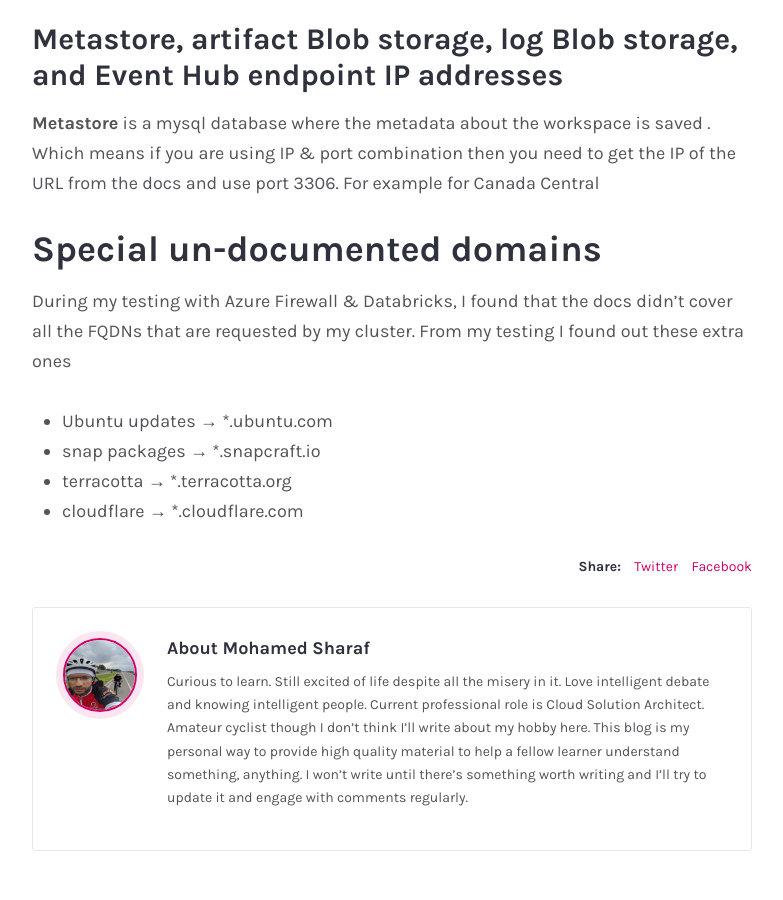
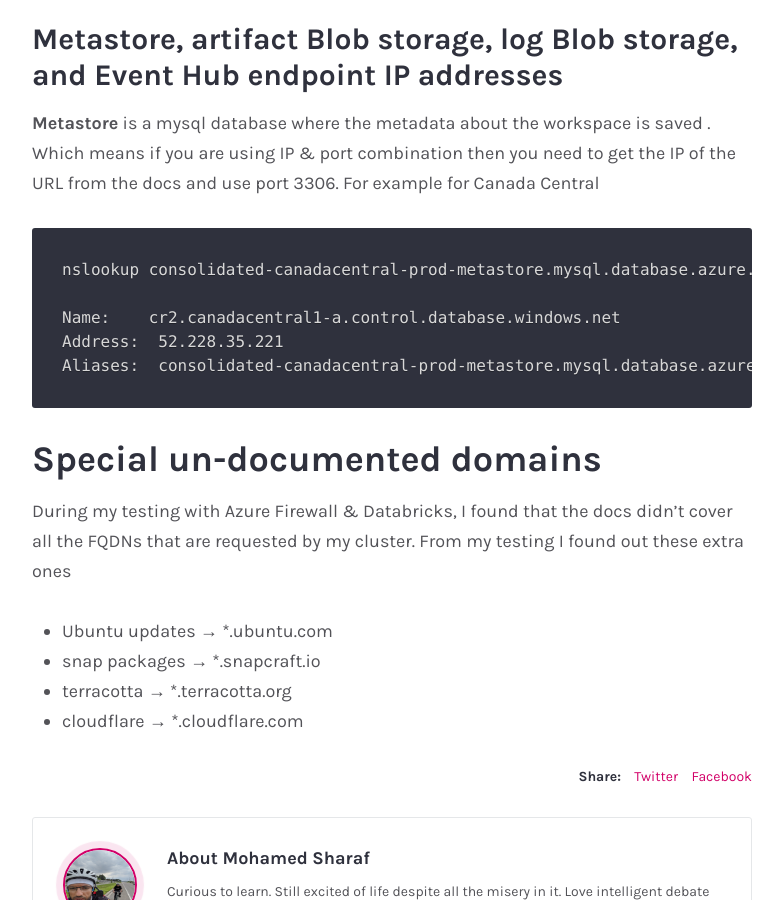
Before and after one commit to mosharafMS/cloudsafari, a Jekyll site: the page built from _posts/2020-09-05-Azure-Databricks-VNET-Integration.md, in a window 1280 px wide and 900 px high, scrolled down 6080 px. Shown: the whole window, without its empty margins (248-1031 px from the left). Built offline with Jekyll 4.4.1, drawn with Linux system fonts in a browser that asks for light colours; some web fonts are replaced; our own code applies the rules of GitHub Pages for plain Markdown files; comment, search, counter and statistics services are not loaded.

Commit message:
_posts/2020-09-05-Azure-Databricks-VNET-Integration.md updated from https://stackedit.io/

```diff
--- a/_posts/2020-09-05-Azure-Databricks-VNET-Integration.md
+++ b/_posts/2020-09-05-Azure-Databricks-VNET-Integration.md
@@ -71,6 +71,12 @@
 **Metastore** is a mysql database where the metadata about the workspace is saved
 . Which means if you are using IP & port combination then you need to get the IP of the URL from the docs and use port 3306. For example for Canada Central
 
+    nslookup consolidated-canadacentral-prod-metastore.mysql.database.azure.com
+
+    Name:    cr2.canadacentral1-a.control.database.windows.net
+    Address:  52.228.35.221
+    Aliases:  consolidated-canadacentral-prod-metastore.mysql.database.azure.com
+
 ## Special un-documented domains
 During my testing with Azure Firewall & Databricks, I found that the docs didn’t cover all the FQDNs that are requested by my cluster. From my testing I found out these extra ones
 -   Ubuntu updates → *.ubuntu.com
```
Also changed, not shown: other parts of _posts/2020-09-05-Azure-Databricks-VNET-Integration.md (+4 -3 lines).
